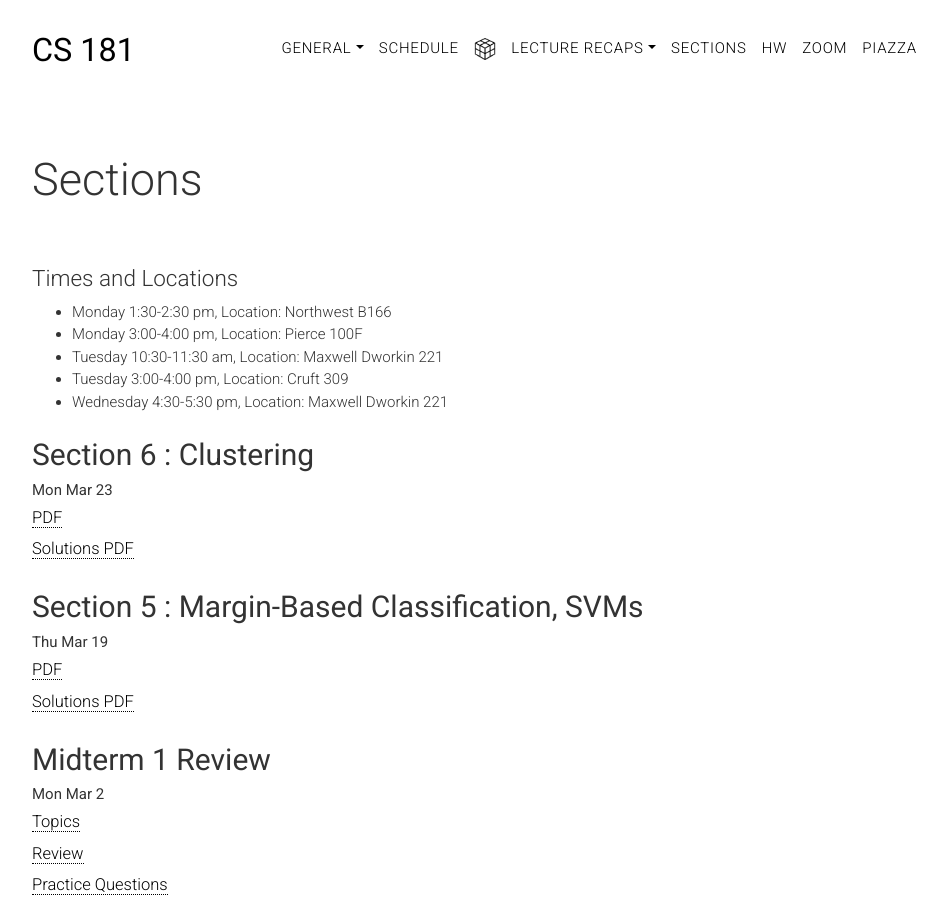
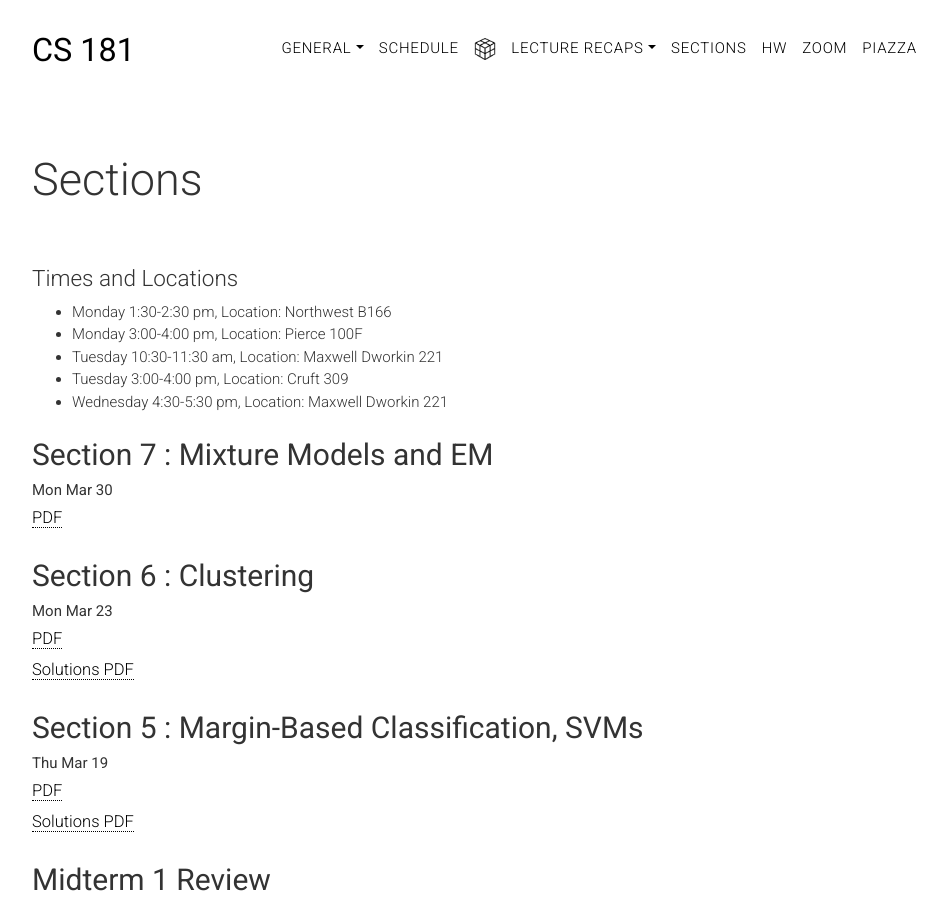
Before and after one commit to harvard-ml-courses/cs181-web-2020, a Jekyll site: the page built from sections.html, in a window 1280 px wide and 900 px high. Shown: the whole window, without its empty margins (158-1105 px from the left). Built offline with Jekyll 4.4.1, drawn with Linux system fonts in a browser that asks for light colours.

Commit message:
section 7 notes added

```diff
--- a/sections.html
+++ b/sections.html
@@ -14,6 +14,12 @@ weight: 0
         <li>Tuesday 3:00-4:00 pm, Location: Cruft 309</li>
         <li>Wednesday 4:30-5:30 pm, Location: Maxwell Dworkin 221</li>
       </ul>
+
+        <h2 class="title" id="sec6">Section 7 : Mixture Models and EM</h2>
+        <p class="head-subtitle">Mon Mar 30</p>
+        <ul class="lists">
+            <li><a href="sections/sec7.pdf" target="_blank">PDF</a></li>
+        </ul>
 
         <h2 class="title" id="sec6">Section 6 : Clustering</h2>
         <p class="head-subtitle">Mon Mar 23</p>
```
Also changed, not shown: 1 other file.
